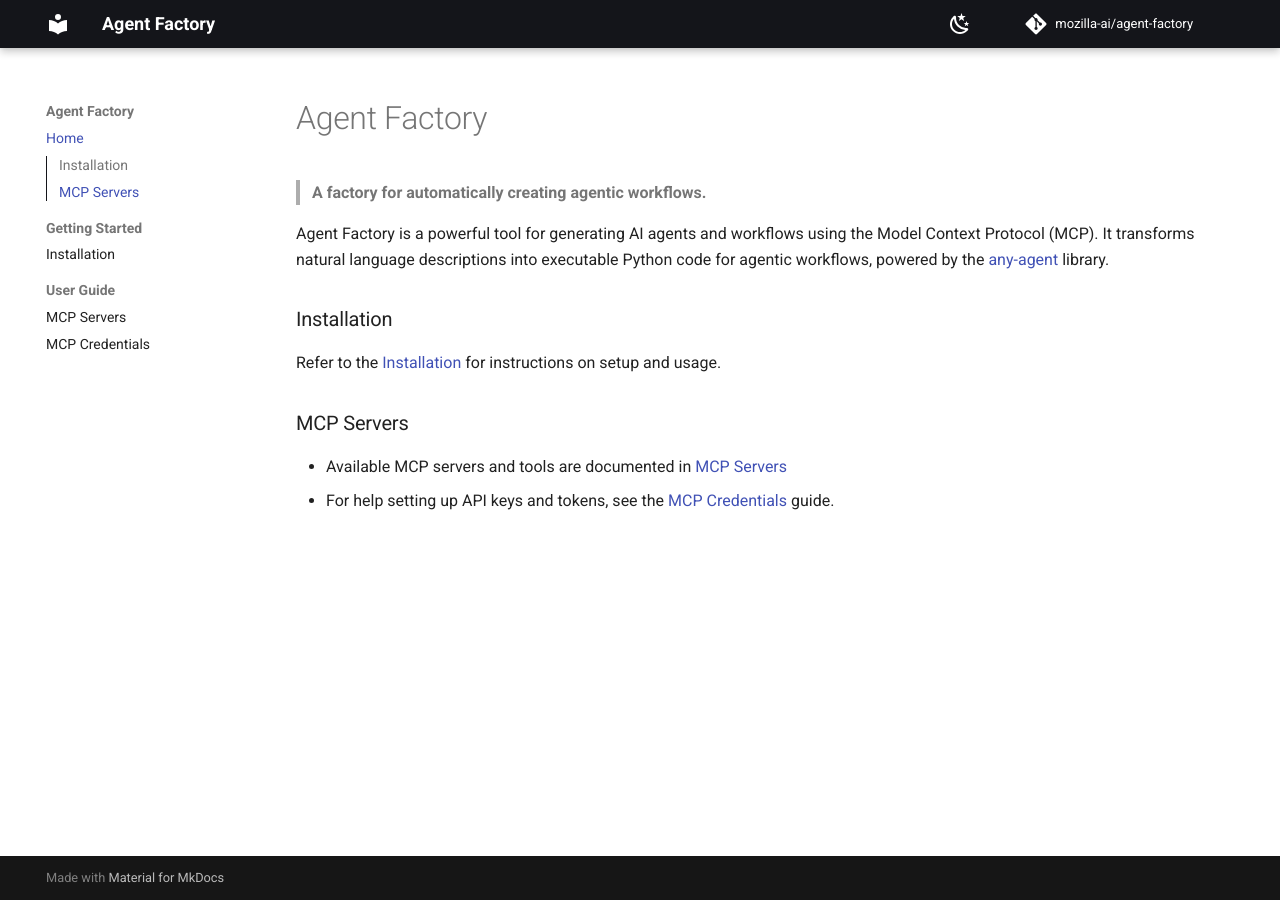
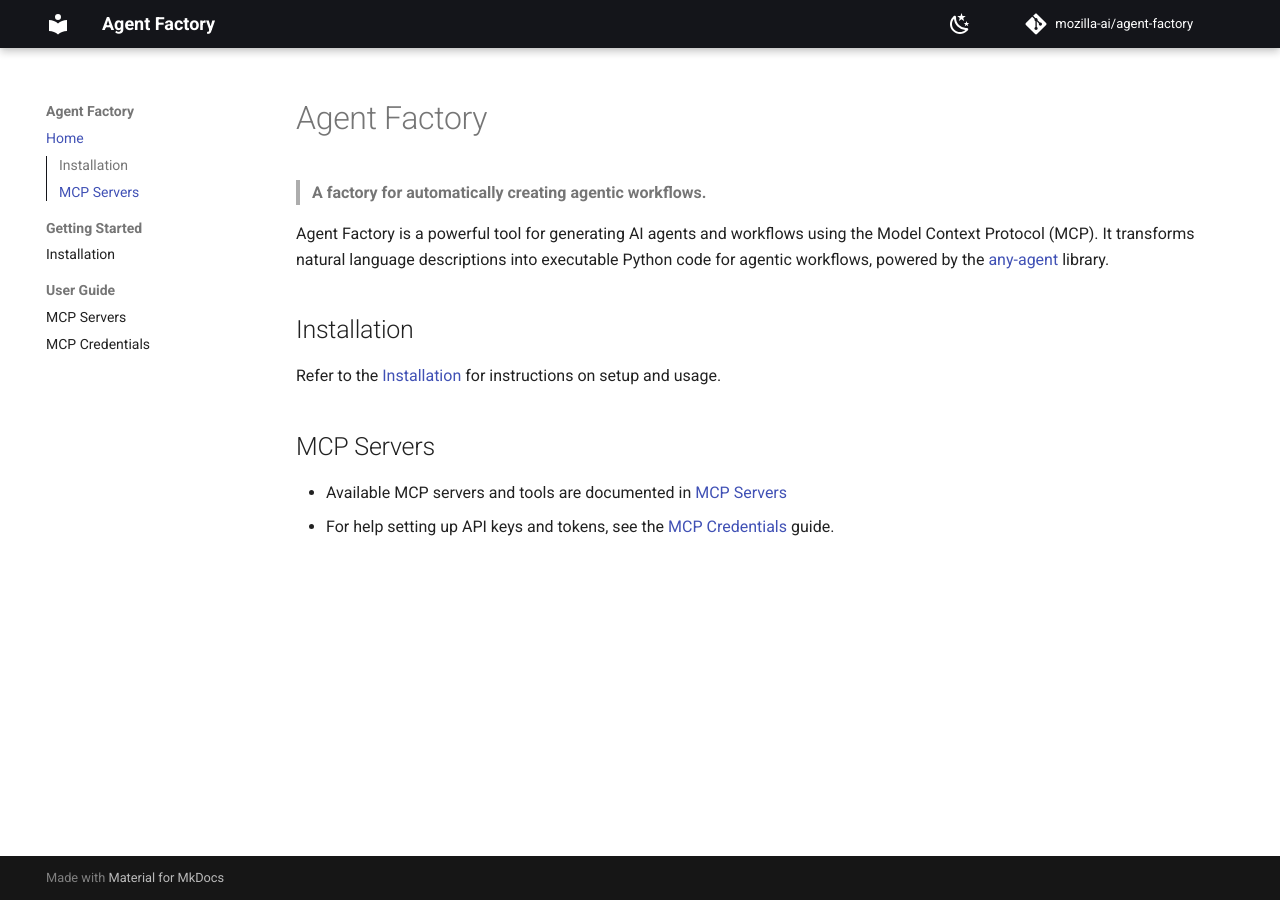
Before and after one commit to mozilla-ai/agent-factory, an MkDocs documentation site: the page built from docs/index.md, in a window 1280 px wide. Built offline with MkDocs 1.6.1 and Material for MkDocs 9.7.7, drawn with Linux system fonts in a browser that asks for light colours; comment, search, counter and statistics services are not loaded.

Commit message:
changing header

```diff
--- a/docs/index.md
+++ b/docs/index.md
@@ -4,11 +4,11 @@
 
 Agent Factory is a powerful tool for generating AI agents and workflows using the Model Context Protocol (MCP). It transforms natural language descriptions into executable Python code for agentic workflows, powered by the [any-agent](https://mozilla-ai.github.io/any-agent/) library.
 
-### Installation
+## Installation
 
 Refer to the [Installation](getting-started/installation.md) for instructions on setup and usage.
 
-### MCP Servers
+## MCP Servers
 
 - Available MCP servers and tools are documented in [MCP Servers](user-guide/mcp-servers.md)
 - For help setting up API keys and tokens, see the [MCP Credentials](user-guide/mcp-credentials.md) guide.
```
